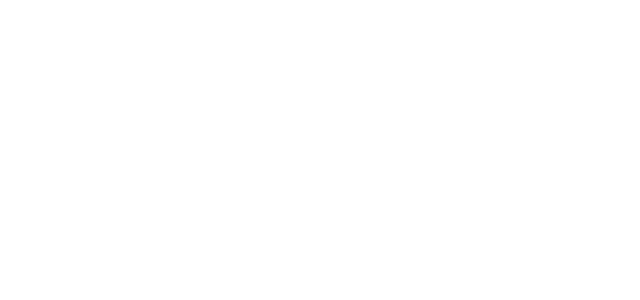
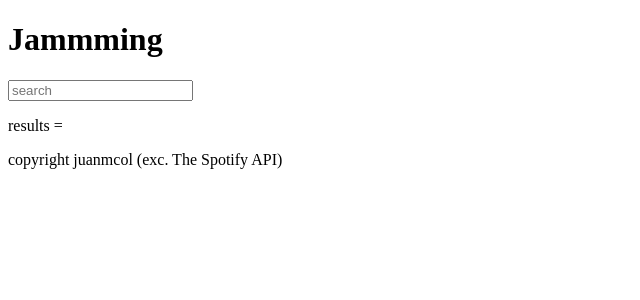
Before and after one commit to juanmcol/jammming, a React (Vite) app: page / in a window 1280 px wide. Shown: the top 300 px of the page, without its empty margins (0-640 px from the left). Built offline with nearby package versions, Linux system fonts and the light colour scheme.

Commit message:
Develop SearchBar and SearchResults

```diff
--- a/src/App.jsx
+++ b/src/App.jsx
@@ -1,11 +1,20 @@
-import './App.css'
+// App related src
+import './App.css';
+
+// Presentational Components
+import Header from './components/Header.jsx';
+import Main from './components/Main.jsx';
+import Footer from './components/Footer.jsx';
 
 function App() {
 
   return (
     <>
+      <Header className="header"/>
+      <Main className="main"/>
+      <Footer className="footer"/>
     </>
-  )
+  );
 }
 
-export default App
+export default App;
--- /dev/null
+++ b/src/components/Footer.jsx
@@ -0,0 +1,9 @@
+function Footer() {
+    return (
+        <footer>
+            <p>copyright juanmcol (exc. The Spotify API)</p>
+        </footer>
+    );
+}
+
+export default Footer;
--- /dev/null
+++ b/src/components/Header.jsx
@@ -0,0 +1,9 @@
+function Header() {
+    return (
+        <header>
+            <h1>Jammming</h1>
+        </header>
+    );
+}
+
+export default Header;
--- /dev/null
+++ b/src/components/Main.jsx
@@ -0,0 +1,25 @@
+import {useState} from 'react';
+
+import SearchBar from "./cont/SearchBar";
+import SearchResults from "./cont/SearchResults";
+
+/* TODO
+- search button to show results, instead of showing them with onChange
+- results should show spotify api data
+- add tracks to playlist when clicked
+- ability to name the playlist
+- button to save the playlist to a spotify account
+*/
+
+function Main() {
+    const [search, setSearch] = useState("");
+
+    return (
+        <main>
+            <SearchBar search={search} setSearch={setSearch}/>
+            <SearchResults results={search}/>
+        </main>
+    );
+}
+
+export default Main;
--- /dev/null
+++ b/src/components/cont/SearchBar.jsx
@@ -0,0 +1,14 @@
+import {useState} from 'react';
+
+function SearchBar({search, setSearch}) {
+    const handleSearch = (e) => {
+        setSearch(e.target.value);
+    };
+
+    return (
+        <input type="text" className="search-bar" placeholder="search"
+        value={search} onChange={handleSearch}></input>
+    );
+}
+
+export default SearchBar;
--- /dev/null
+++ b/src/components/cont/SearchResults.jsx
@@ -0,0 +1,10 @@
+function SearchResults({results}) {
+
+    return (
+        <>
+            <p>results = {results}</p>
+        </>
+    );
+}
+
+export default SearchResults;
```
Also changed, not shown: src/components/Track.jsx (deleted), src/components/Tracklist.jsx (deleted), src/components/cont/Playlist.jsx (added), src/components/cont/Track.jsx (added), src/components/cont/Tracklist.jsx (added).
